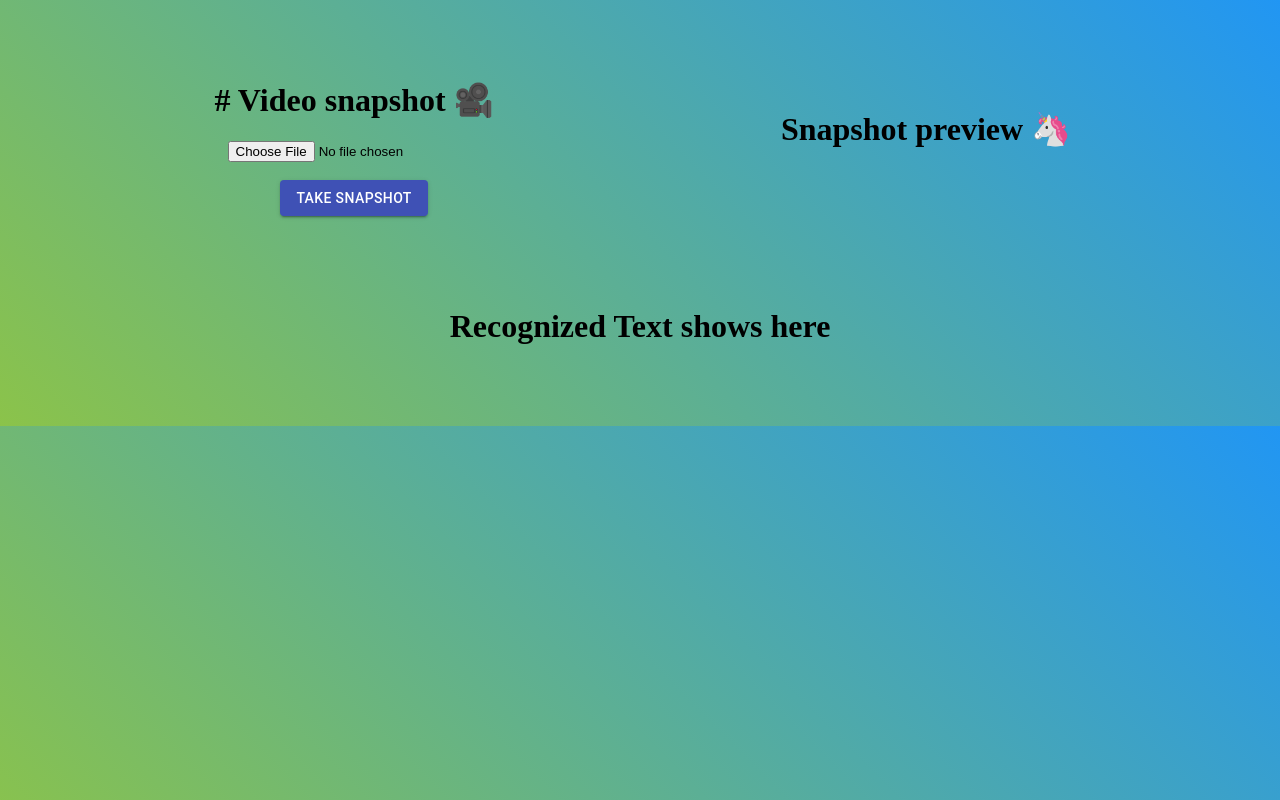
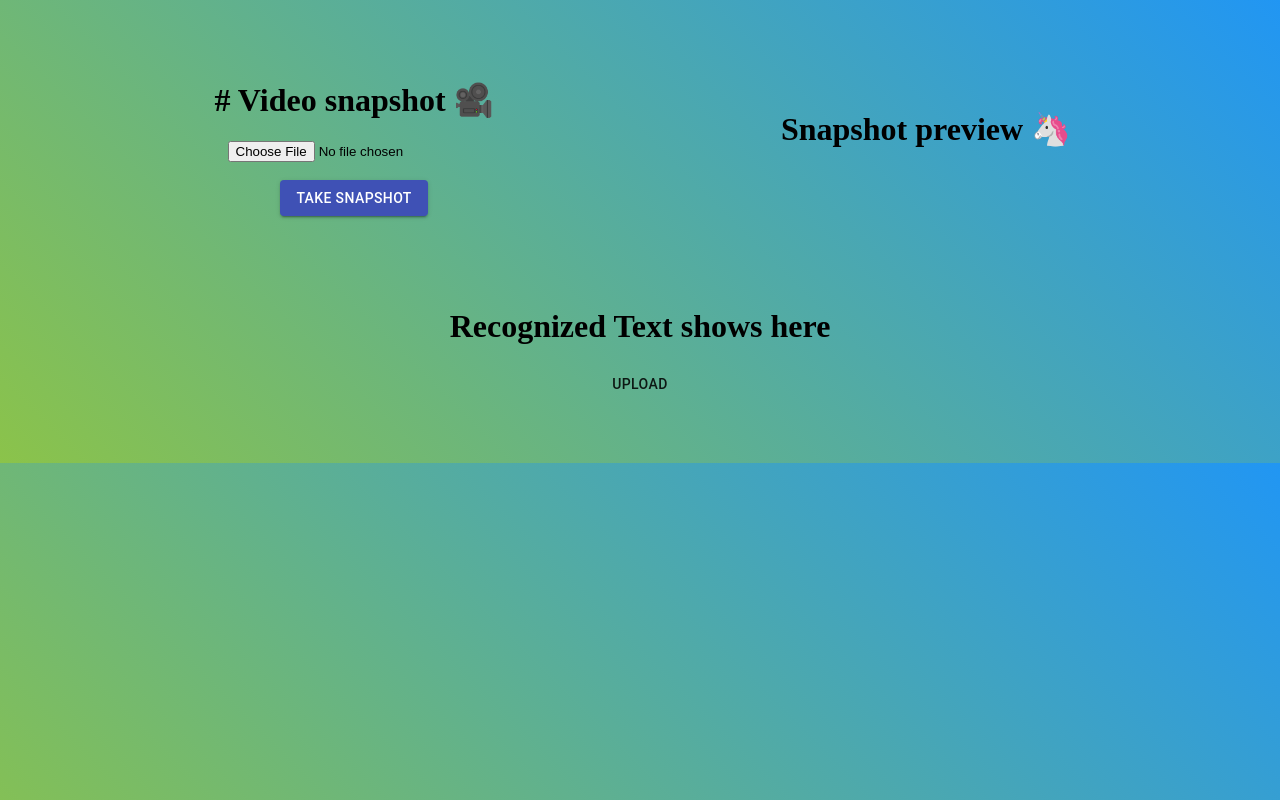
Before and after one commit to apeli23/OCR, a Next.js app: page / in a window 1280 px wide. Built offline with nearby package versions, Linux system fonts and the light colour scheme.

Commit message:
successfull-character-recognition+cloudinary-upload

```diff
--- a/components/ocr.js
+++ b/components/ocr.js
@@ -1,14 +1,23 @@
 import React, { useState, useRef, useEffect } from 'react';
 import VideoSnapshot from 'video-snapshot';
-import Button from '@material-ui/core/Button'
+import Button from '@material-ui/core/Button';
+
+
 
 function OCR() {
+
     const videoRef = useRef(null);
     const inputRef = useRef(null);
+    const imgRef = useRef(null);
+    const textRef = useRef(null)
+
     const [video, setVideo] = useState();
     const [preview, setPreview] = useState();
     const [text, setText] = useState();
-    const imgRef = useRef(null);
+    const [pdf, setPDF] = useState();
+
+    const { jsPDF } = require("jspdf");
+
     var snapshoter;
     let url = []
     let obj = {}
@@ -43,7 +52,7 @@ function OCR() {
                     url.push(data);
                     // console.log('url', url)
                     // console.log('url[0]', url[0])
-                    handleText(url[0])
+                    generatePDF(url[0])
                 });
             });
         } catch (error) {
@@ -51,9 +60,40 @@ function OCR() {
         }
     }
 
-    function handleText (txt){
+    async function generatePDF(txt) {
         recognized_Text = txt.message;
         setText(recognized_Text);
+        const pdf_text = textRef.current
+        console.log('pdf_text', pdf_text)
+
+        const doc = new jsPDF();
+        doc.text(recognized_Text, 10, 10);
+        doc.save("a4.pdf")
+
+
+
+
+    }
+
+
+    function handleCloudinary() {
+        console.log(pdf)
+        // try {
+        //     fetch("/api/upload", {
+        //         method: "POST",
+        //         body: JSON.stringify({ data: img }),
+        //         headers: { "Content-Type": "application/json" },
+        //     })
+        //         // .then((response) => {
+        //         //     console.log("response", response.status)
+        //         //     response.json().then((data) => {
+        //         //         urls.push(data.data);
+        //         //         toStringUrl(urls)
+        //         //     });
+        //         // });
+        // } catch (error) {
+        //     console.error(error);
+        // }
     }
     return (
         <div>
@@ -80,7 +120,8 @@ function OCR() {
             <div className='row'>
                 <div className='column'>
                     <h1>Recognized Text shows here</h1>
-                    <p>{text}</p>
+                    <p ref={textRef}>{text}</p>
+                    <Button onClick={handleCloudinary}>Upload</Button>
                 </div>
             </div>
         </div>
--- a/next.config.js
+++ b/next.config.js
@@ -4,4 +4,10 @@ module.exports = {
         'res.cloudinary.com'
       ],
   },
+  externals: {
+    // only define the dependencies you are NOT using as externals!
+    canvg: "canvg",
+    html2canvas: "html2canvas",
+    dompurify: "dompurify"
+  }
 }
--- a/package.json
+++ b/package.json
@@ -13,8 +13,12 @@
     "cloudinary": "^1.27.0",
     "cloudinary-build-url": "^0.2.1",
     "dotenv": "^10.0.0",
+    "html-pdf-node": "^1.0.7",
+    "html2pdf": "0.0.11",
+    "jspdf": "^2.4.0",
     "multer": "^1.4.3",
     "next": "11.1.2",
+    "pdf-to-base64": "^1.0.3",
     "react": "17.0.2",
     "react-dom": "17.0.2",
     "react-player": "^2.9.0",
--- a/pages/api/upload.js
+++ b/pages/api/upload.js
@@ -1,6 +1,7 @@
 var cloudinary = require("cloudinary").v2;
 import Tesseract from 'tesseract.js';
 import { createWorker } from 'tesseract.js';
+
 
 const worker = createWorker({
   logger: m => console.log(m)
```
Also changed, not shown: 1 other file (tests, documents, lock files or other folders).
